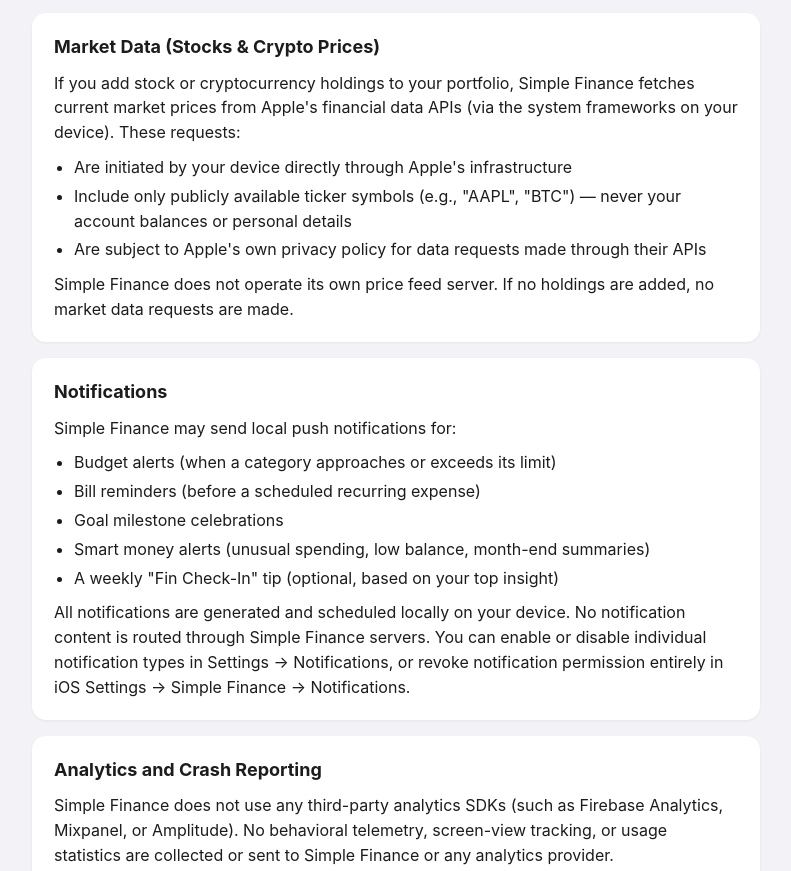
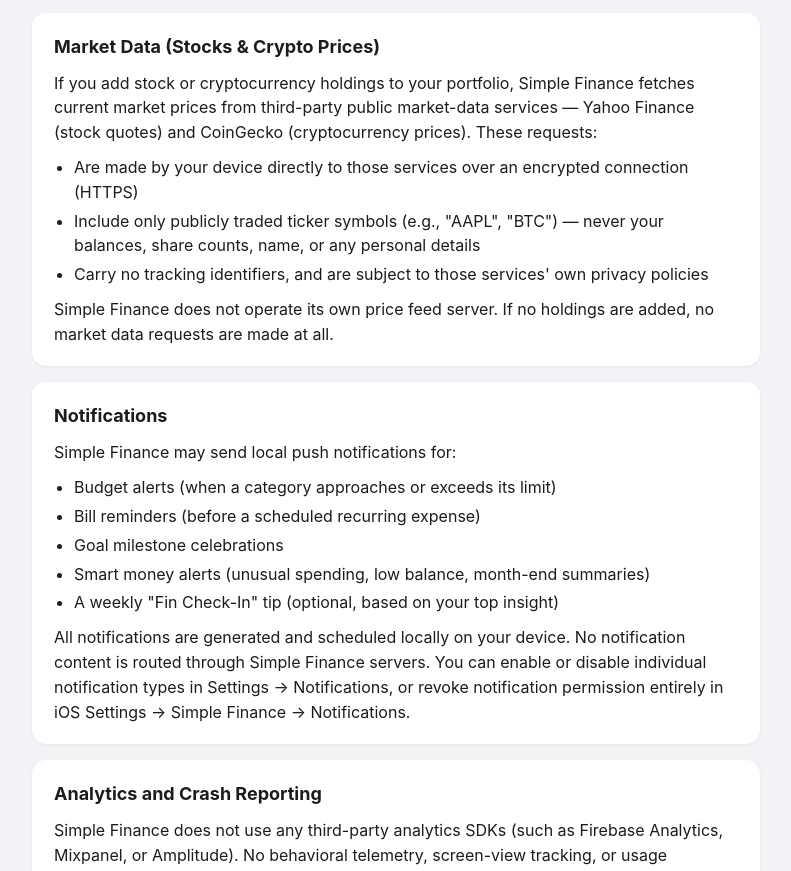
Before and after one commit to simplefinancesupport/Simple-Finance, a plain HTML site: page index.html in a window 1280 px wide. Shown: the part 2719-3590 px from the top of the page, without its empty margins (244-1035 px from the left). Drawn offline with Linux system fonts and the light colour scheme.

Commit message:
Add files via upload

```diff
--- a/index.html
+++ b/index.html
@@ -80,9 +80,9 @@
     </section>
     <section class="card">
       <h2>Market Data (Stocks &amp; Crypto Prices)</h2>
-      <p>If you add stock or cryptocurrency holdings to your portfolio, Simple Finance fetches current market prices from Apple&#x27;s financial data APIs (via the system frameworks on your device). These requests:</p>
-<ul><li>Are initiated by your device directly through Apple&#x27;s infrastructure</li><li>Include only publicly available ticker symbols (e.g., &quot;AAPL&quot;, &quot;BTC&quot;) — never your account balances or personal details</li><li>Are subject to Apple&#x27;s own privacy policy for data requests made through their APIs</li></ul>
-<p>Simple Finance does not operate its own price feed server. If no holdings are added, no market data requests are made.</p>
+      <p>If you add stock or cryptocurrency holdings to your portfolio, Simple Finance fetches current market prices from third-party public market-data services — Yahoo Finance (stock quotes) and CoinGecko (cryptocurrency prices). These requests:</p>
+<ul><li>Are made by your device directly to those services over an encrypted connection (HTTPS)</li><li>Include only publicly traded ticker symbols (e.g., &quot;AAPL&quot;, &quot;BTC&quot;) — never your balances, share counts, name, or any personal details</li><li>Carry no tracking identifiers, and are subject to those services&#x27; own privacy policies</li></ul>
+<p>Simple Finance does not operate its own price feed server. If no holdings are added, no market data requests are made at all.</p>
     </section>
     <section class="card">
       <h2>Notifications</h2>
```
Also changed, not shown: privacy-policy.html (+3 -3 lines).
